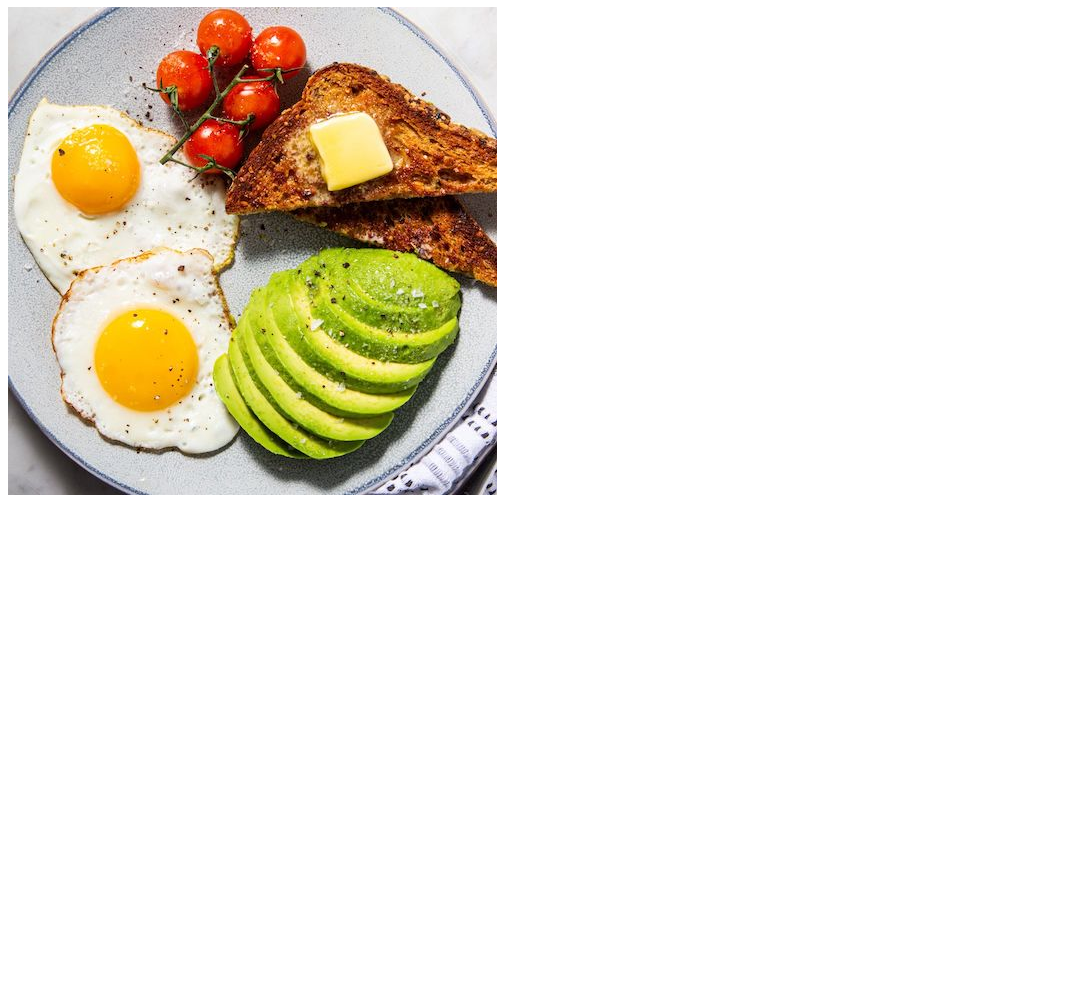
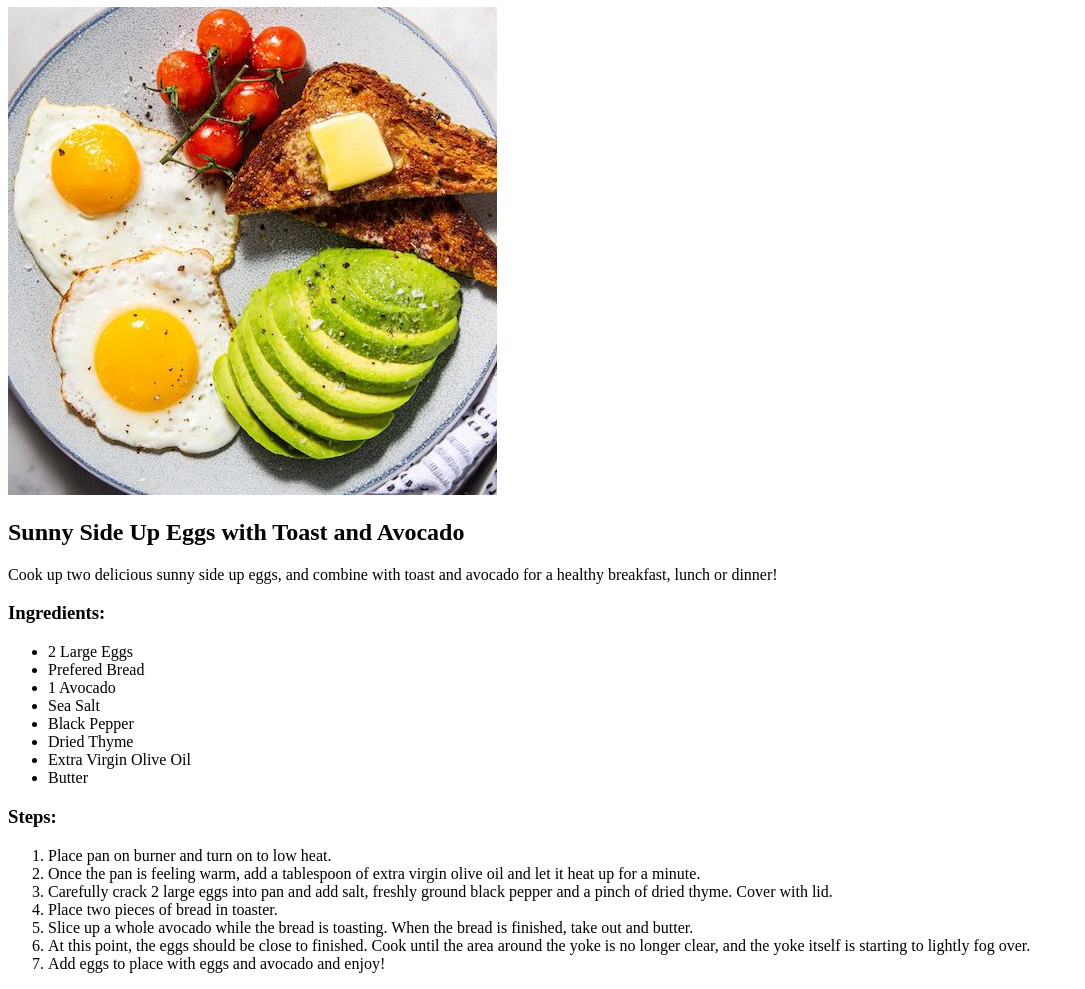
Before and after one commit to Wizzykin/odin-recipes, a plain HTML site: page recipes/eggs.html in a window 1280 px wide. Shown: the part 73-1062 px from the top of the page, without its empty margins (0-1085 px from the left). Before the commit the page ends 800 px from the top, so only its background shows below. Drawn offline with Linux system fonts and the light colour scheme.

Commit message:
modified eggs.html

```diff
--- a/recipes/eggs.html
+++ b/recipes/eggs.html
@@ -7,8 +7,37 @@
     <title>Odin Recipes - Eggs</title>
 </head>
 <body>
-    <h1>Sunny Side Up Eggs</h1>
+    <h1>Eggs</h1>
 
     <img src="../images/sunny_side_up_eggs.jpeg" alt="delicious sunny side up eggs with toast and avocado slices">
+
+    <h2>Sunny Side Up Eggs with Toast and Avocado</h2>
+    <p>
+        Cook up two delicious sunny side up eggs, and combine with toast and avocado for
+        a healthy breakfast, lunch or dinner!
+    </p>
+
+    <h3>Ingredients:</h3>
+    <ul>
+        <li>2 Large Eggs</li>
+        <li>Prefered Bread</li>
+        <li>1 Avocado</li>
+        <li>Sea Salt</li>
+        <li>Black Pepper</li>
+        <li>Dried Thyme</li>
+        <li>Extra Virgin Olive Oil</li>
+        <li>Butter</li>
+    </ul>
+
+    <h3>Steps:</h3>
+    <ol>
+        <li>Place pan on burner and turn on to low heat.</li>
+        <li>Once the pan is feeling warm, add a tablespoon of extra virgin olive oil and let it heat up for a minute.</li>
+        <li>Carefully crack 2 large eggs into pan and add salt, freshly ground black pepper and a pinch of dried thyme. Cover with lid.</li>
+        <li>Place two pieces of bread in toaster.</li>
+        <li>Slice up a whole avocado while the bread is toasting. When the bread is finished, take out and butter.</li>
+        <li>At this point, the eggs should be close to finished. Cook until the area around the yoke is no longer clear, and the yoke itself is starting to lightly fog over.</li>
+        <li>Add eggs to place with eggs and avocado and enjoy!</li>
+    </ol>
 </body>
 </html>
```
